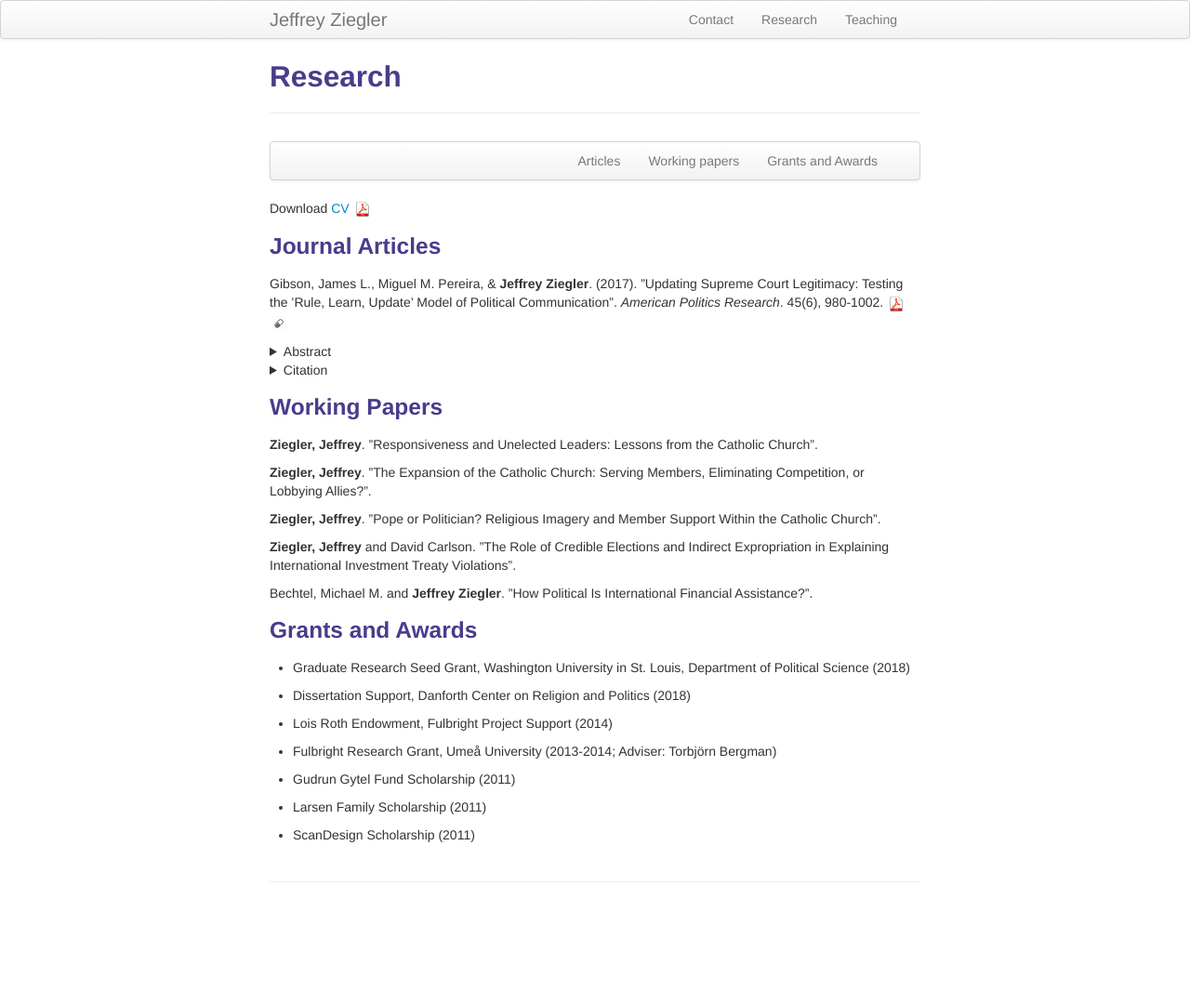
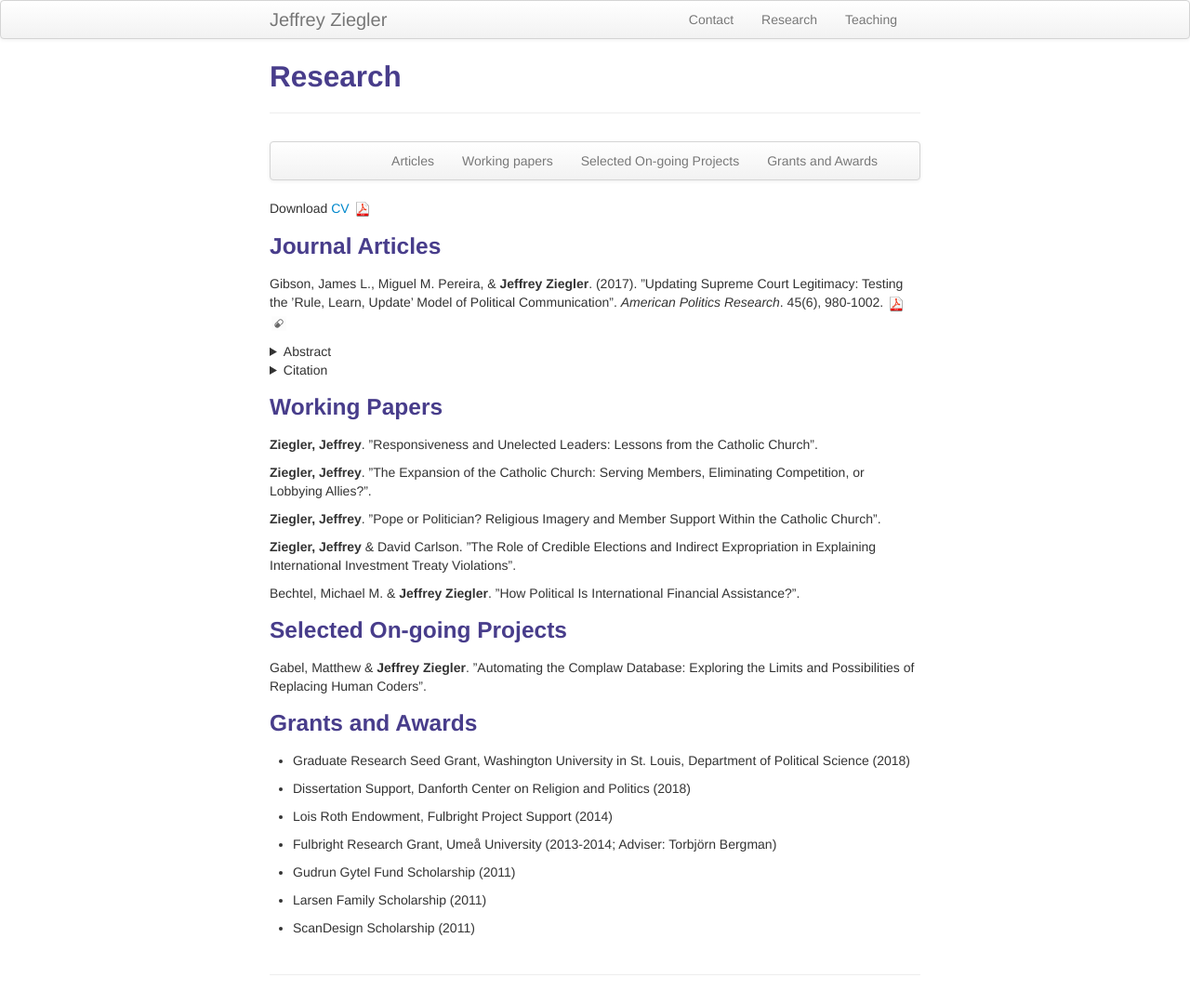
Before and after one commit to zieglerjef/zieglerjef.github.io, a Jekyll site: the page built from pages/pubs.md, in a window 1280 px wide. Shown: the whole page at 93% size. Built offline with Jekyll 4.4.1, drawn with Linux system fonts in a browser that asks for light colours; before the commit the page ends 980 px from its top, so only the background shows below that.

Commit message:
Update pubs.md

```diff
--- a/pages/pubs.md
+++ b/pages/pubs.md
@@ -9,6 +9,7 @@
         <ul class="nav">
             <li><a href="#articles">Articles</a></li>
             <li><a href="#workingPapers">Working papers</a></li>
+            <li><a href="#ongoing">Selected On-going Projects</a></li>
             <li><a href="#grants">Grants and Awards</a></li>
         </ul>
     </div>
@@ -53,9 +54,13 @@
 
 **Ziegler, Jeffrey**. ”Pope or Politician? Religious Imagery and Member Support Within the Catholic Church”.
 
-**Ziegler, Jeffrey** and David Carlson. ”The Role of Credible Elections and Indirect Expropriation in Explaining International Investment Treaty Violations”.
+**Ziegler, Jeffrey** & David Carlson. ”The Role of Credible Elections and Indirect Expropriation in Explaining International Investment Treaty Violations”.
 
-Bechtel, Michael M. and **Jeffrey Ziegler**. ”How Political Is International Financial Assistance?”.
+Bechtel, Michael M. & **Jeffrey Ziegler**. ”How Political Is International Financial Assistance?”.
+
+### <a name="ongoing"></a>Selected On-going Projects
+
+Gabel, Matthew & **Jeffrey Ziegler**. ”Automating the Complaw Database: Exploring the Limits and Possibilities of Replacing Human Coders”.
 
 ### <a name="articles"></a>Grants and Awards
 
```
